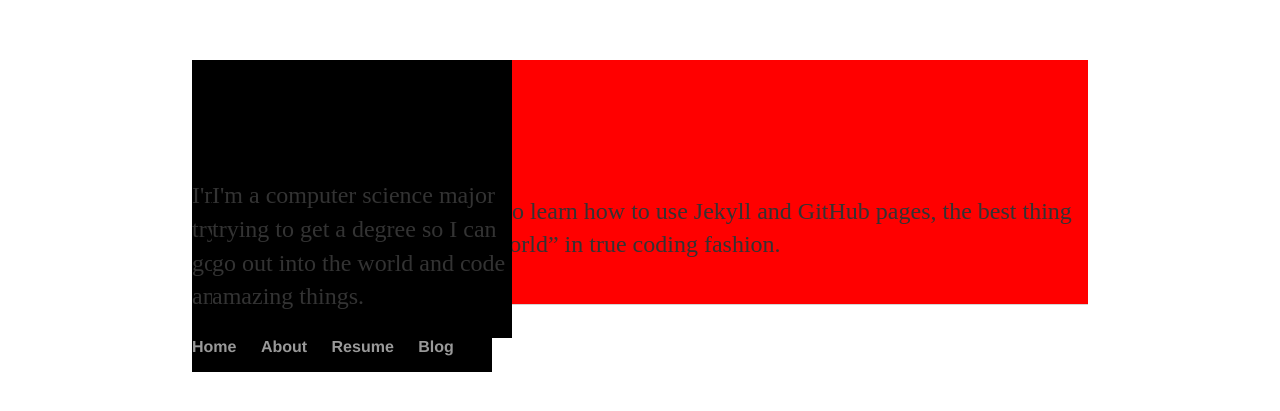
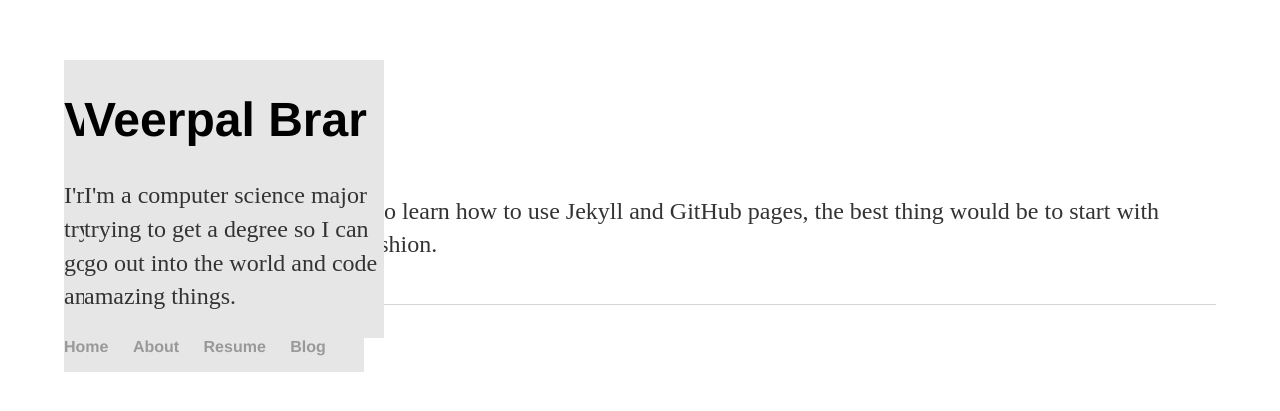
Before and after one commit to VeerpalBrar/VeerpalBrar.github.io, a Jekyll site: the page built from index.html, in a window 1280 px wide. Shown: the top 411 px of the page. Built offline with Jekyll 4.4.1, drawn with Linux system fonts in a browser that asks for light colours.

Commit message:
Update main.css

```diff
--- a/css/main.css
+++ b/css/main.css
@@ -1,6 +1,6 @@
 body {
     margin: 60px auto;
-    width: 70%;
+    width: 90%;
 }
 nav ul, footer ul {
     font-family:'Helvetica', 'Arial', 'Sans-Serif';
@@ -46,12 +46,12 @@ ul.posts li {
      position: fixed;
      width: 300px;
      height: auto;
-     background: #000;
+     background:#E7E6E6;
  }
  .container {
      margin-left: 20px;
      position: relative;
-     background: #f00;
+     width:auto;
      overflow: auto;
      z-index: 1;
  }
```
